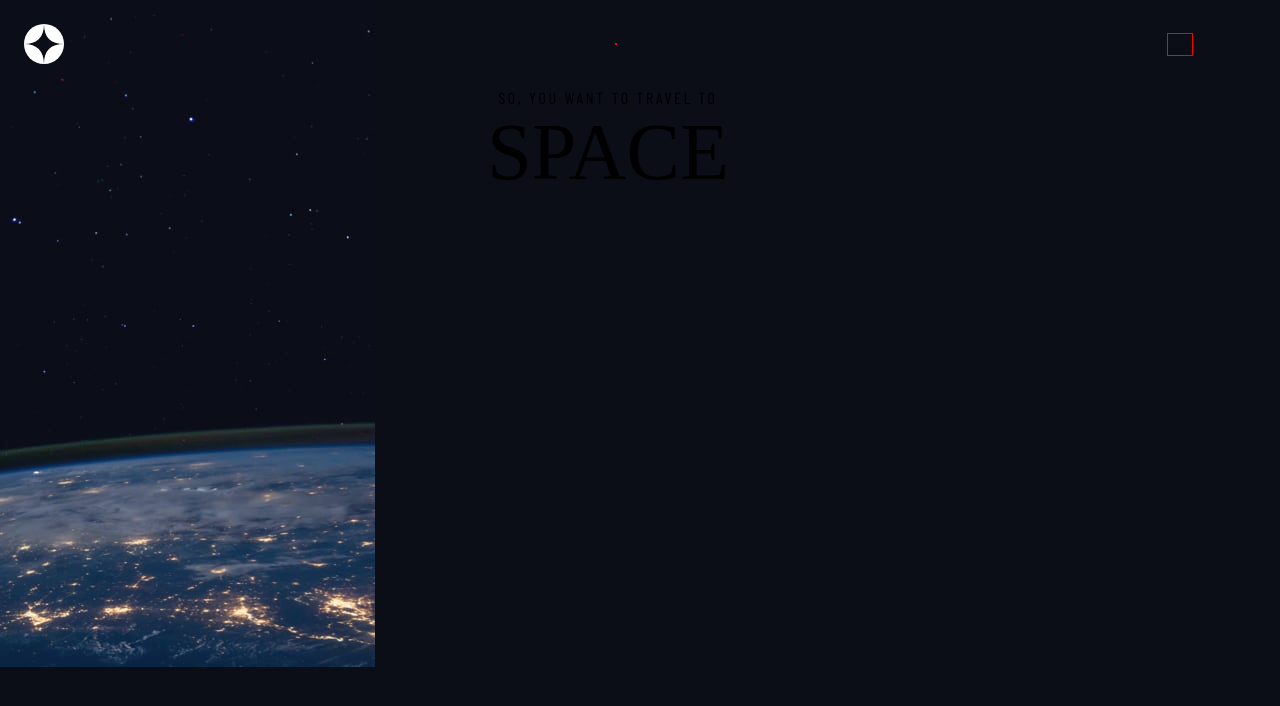
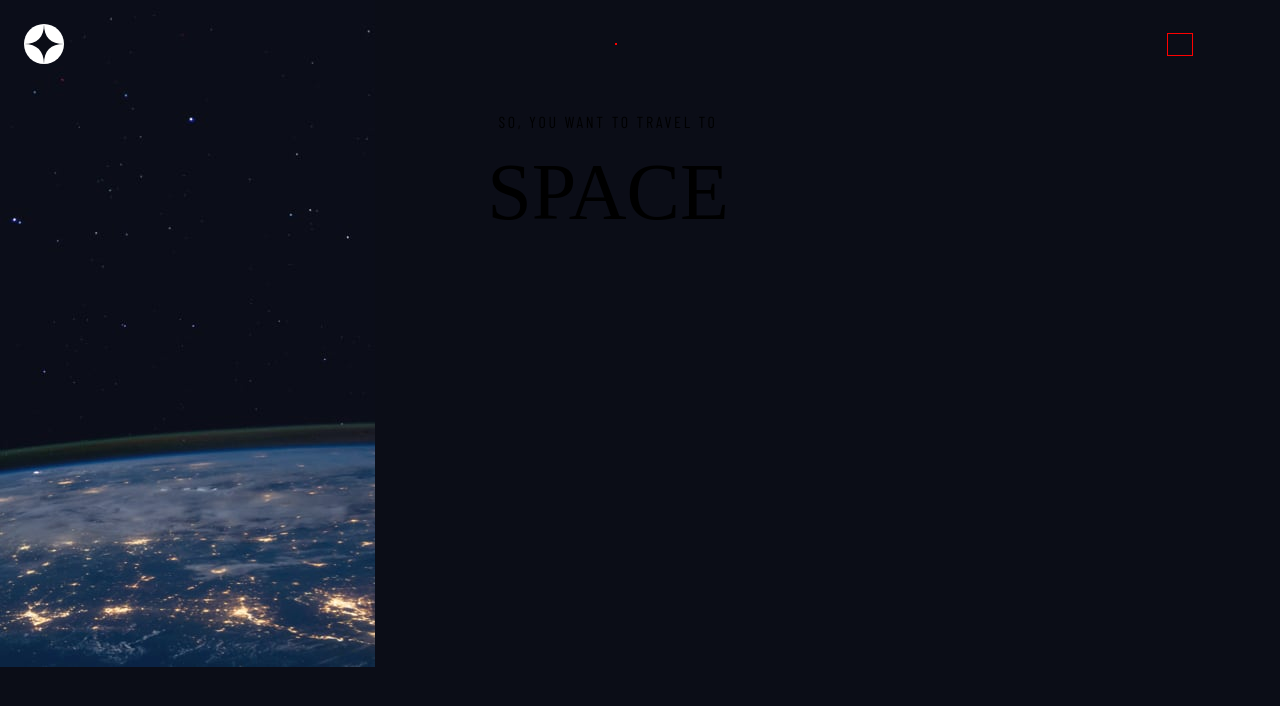
Before and after one commit to Pedrohamoura-Git/space-tourism, a React (Create React App) app: page / in a window 1280 px wide. Shown: the top 706 px of the page. Built offline with nearby package versions, Linux system fonts and the light colour scheme; a web font is replaced by a local one.

Commit message:
feat(scss): set margin and padding.

```diff
--- a/src/assets/scss/index.scss
+++ b/src/assets/scss/index.scss
@@ -32,6 +32,7 @@ body {
   justify-content: center;
   // position: relative;
   // margin: 150px auto;
+  padding: 24px;
   width: 95vw;
 
   // @include tablet {
--- a/src/components/Navbar/index.scss
+++ b/src/components/Navbar/index.scss
@@ -2,7 +2,6 @@
     display: flex;
     align-items: center;
     justify-content: space-between;
-    padding: 24px;
     width: 100%;
 
     .logo {
--- a/src/pages/Home/index.scss
+++ b/src/pages/Home/index.scss
@@ -1,5 +1,9 @@
+.home-container {
+    margin-top: 3rem;
+
     .title {
         text-transform: uppercase;
+
         .small {
             font-family: "Barlow Condensed", sans-serif;
             font-weight: 400;
@@ -10,5 +14,7 @@
             font-family: "Bellefair", serif;
             font-size: 5rem;
             font-weight: 400;
+            margin-top: 1rem;
         }
     }
+}
```
Lines whose indentation alone changed are shown as unchanged.
